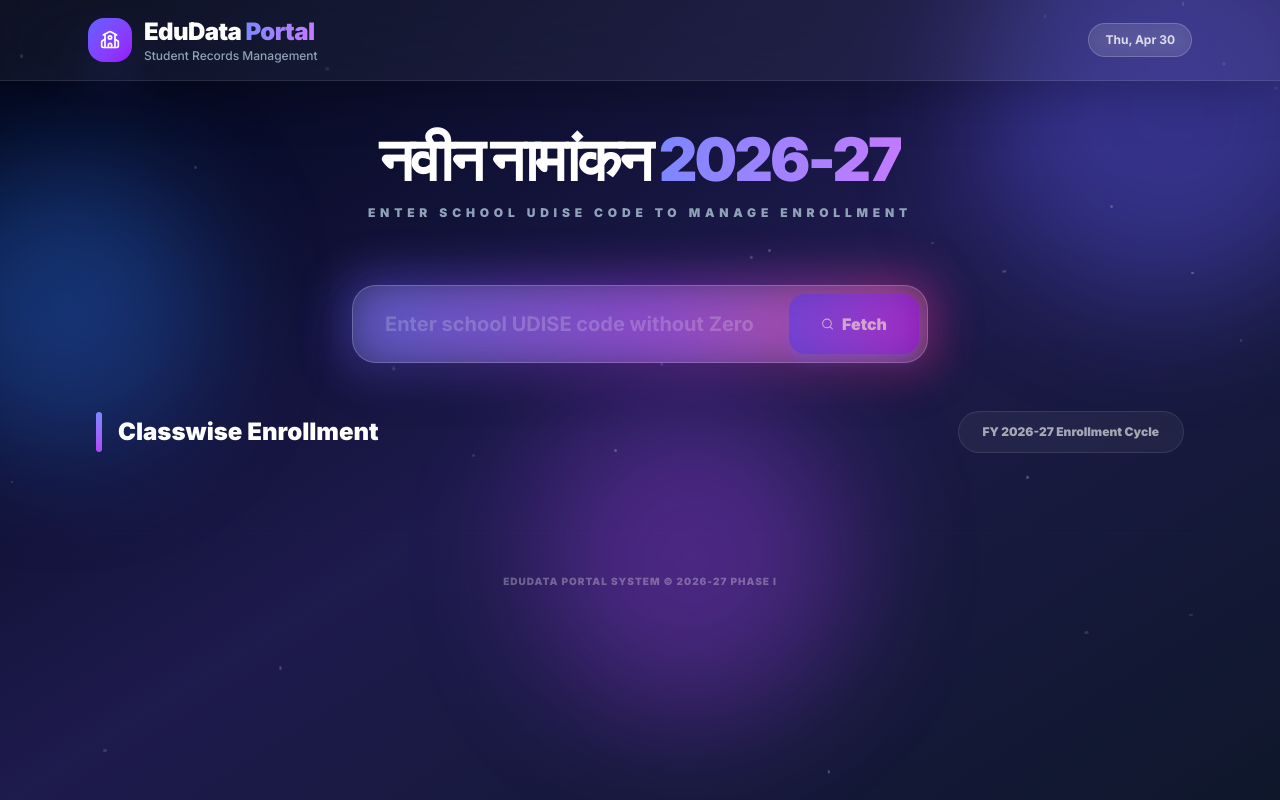
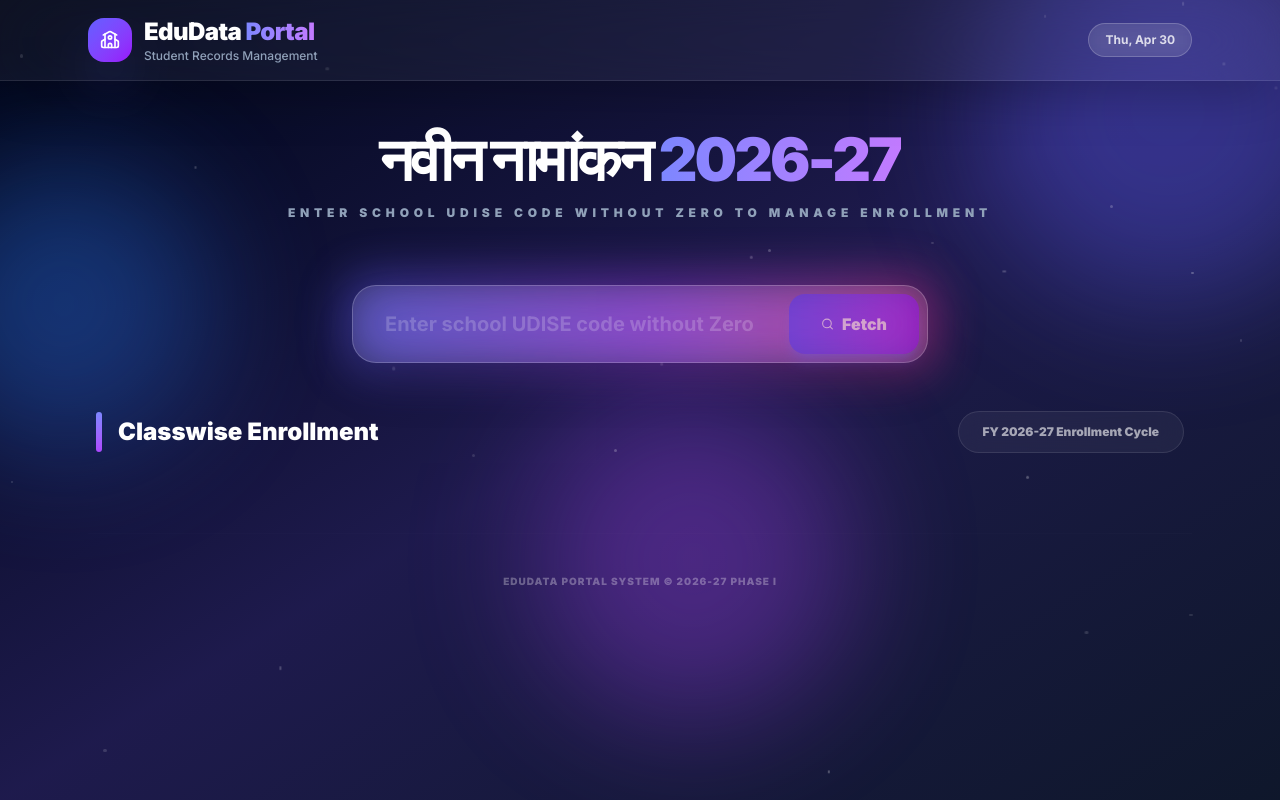
Before and after one commit to rakeshsaini007/new-enrollment-, a React (Vite) app: page / in a window 1280 px wide. Built offline with nearby package versions, Linux system fonts and the light colour scheme.

Commit message:
feat: Clarify UDISE input instruction
Update the instruction text for the UDISE code input field to specify that the leading zero should be omitted. This provides clearer guidance to users for entering the correct identifier.

```diff
--- a/src/App.tsx
+++ b/src/App.tsx
@@ -299,7 +299,7 @@ export default function App() {
             नवीन नामांकन <span className="text-transparent bg-clip-text bg-gradient-to-r from-indigo-400 to-purple-400">2026-27</span>
           </h1>
           <p className="text-slate-400 font-black uppercase tracking-[0.4em] text-[10px] md:text-xs">
-            Enter school UDISE code to manage enrollment
+            Enter school UDISE code without Zero to manage enrollment
           </p>
         </header>
 
```
